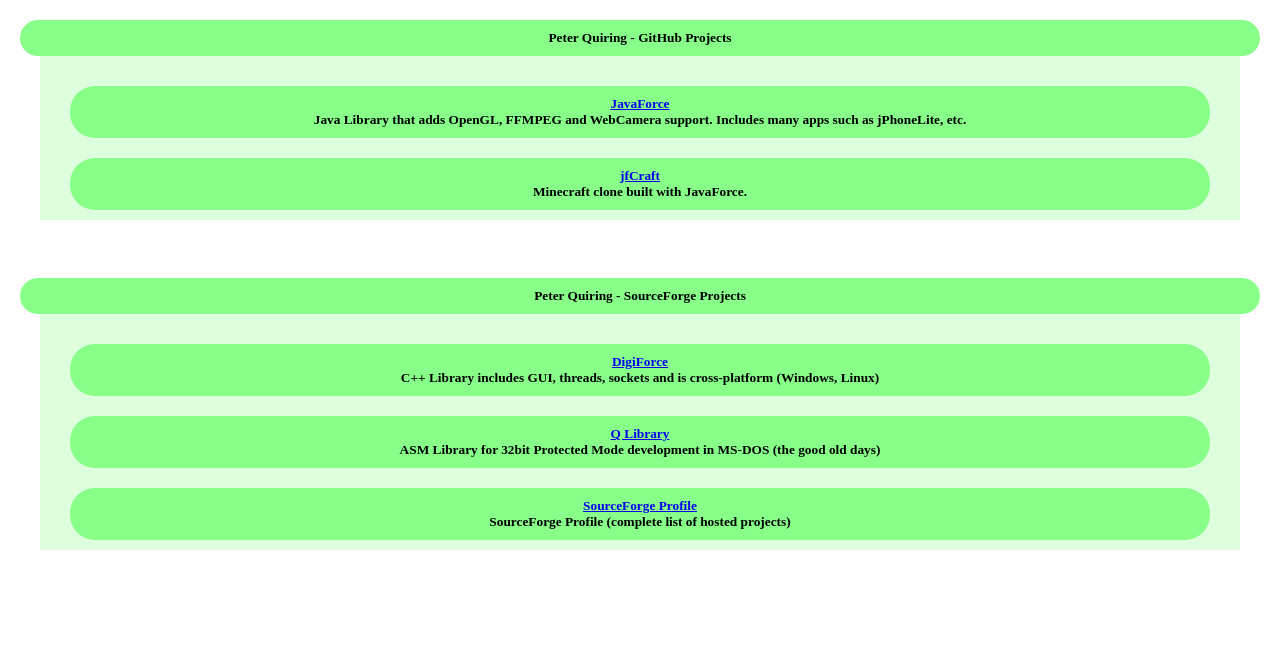
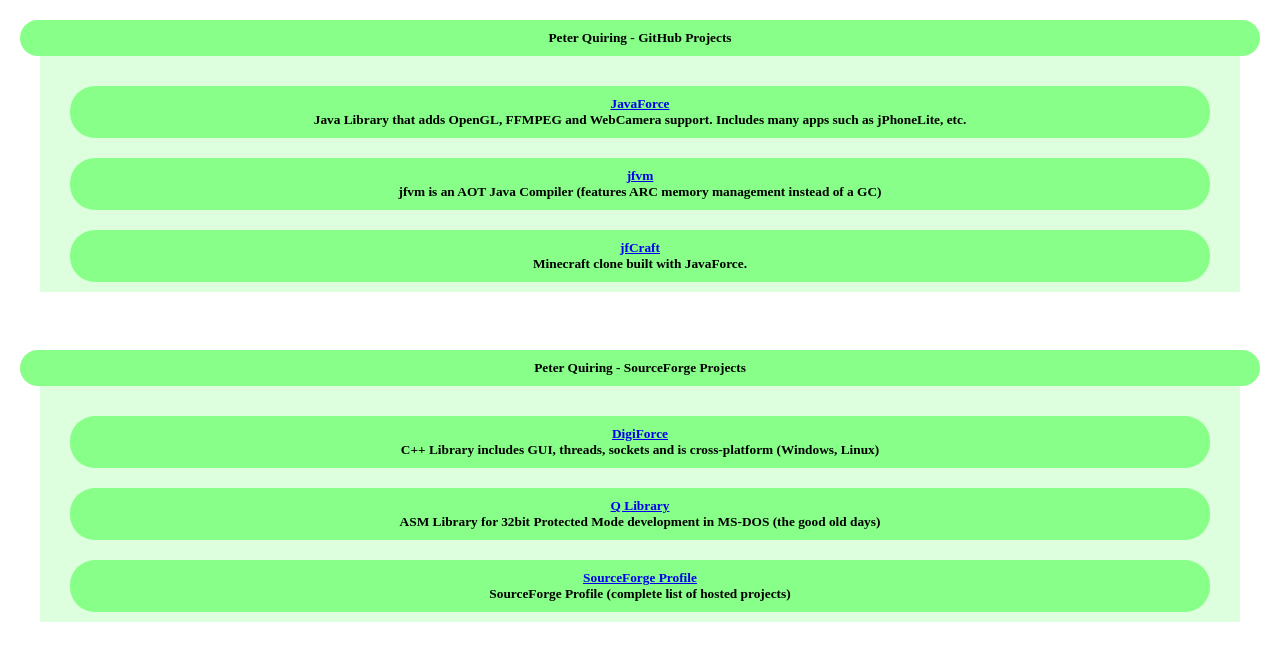
Before and after one commit to pquiring/pquiring.github.io, a plain HTML site: page index.html in a window 1280 px wide. Drawn offline with Linux system fonts and the light colour scheme.

Commit message:
Update index.html

```diff
--- a/index.html
+++ b/index.html
@@ -13,6 +13,11 @@
 <div class=title>
 <a href="/javaforce">JavaForce</a><br>
 Java Library that adds OpenGL, FFMPEG and WebCamera support.  Includes many apps such as jPhoneLite, etc.
+</div>
+
+<div class=title>
+<a href="/jfvm">jfvm</a><br>
+jfvm is an AOT Java Compiler (features ARC memory management instead of a GC)
 </div>
 
 <div class=title>
```
